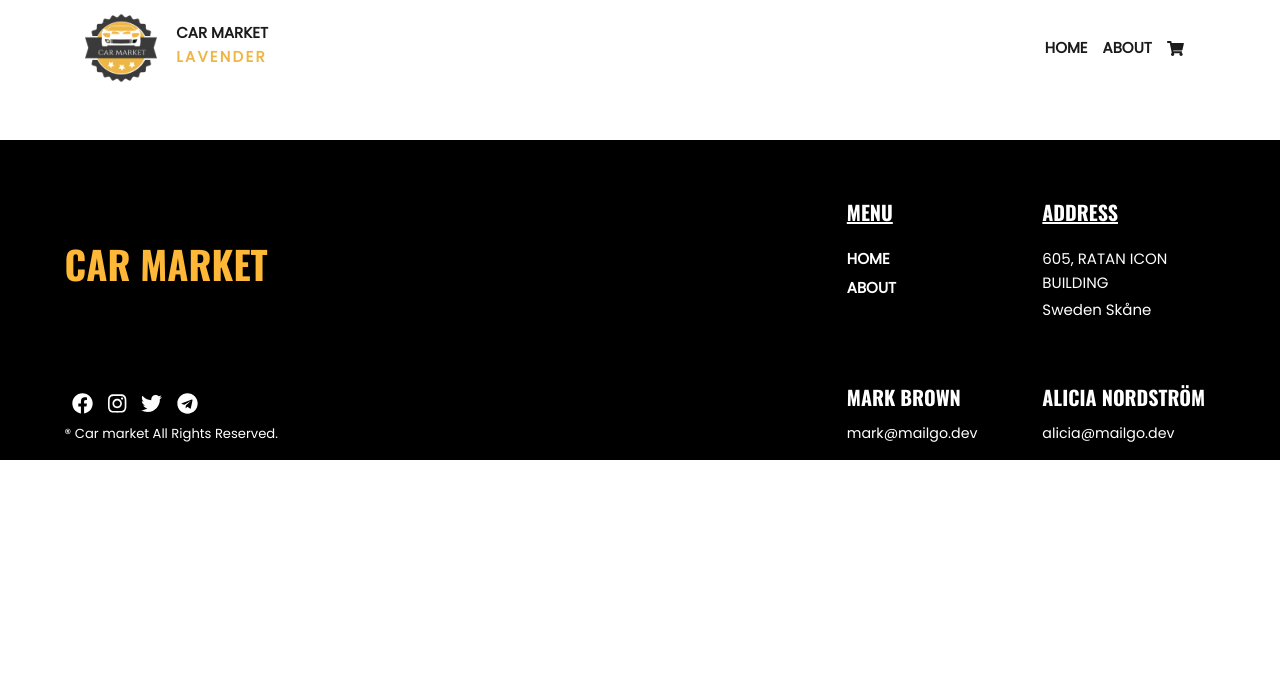
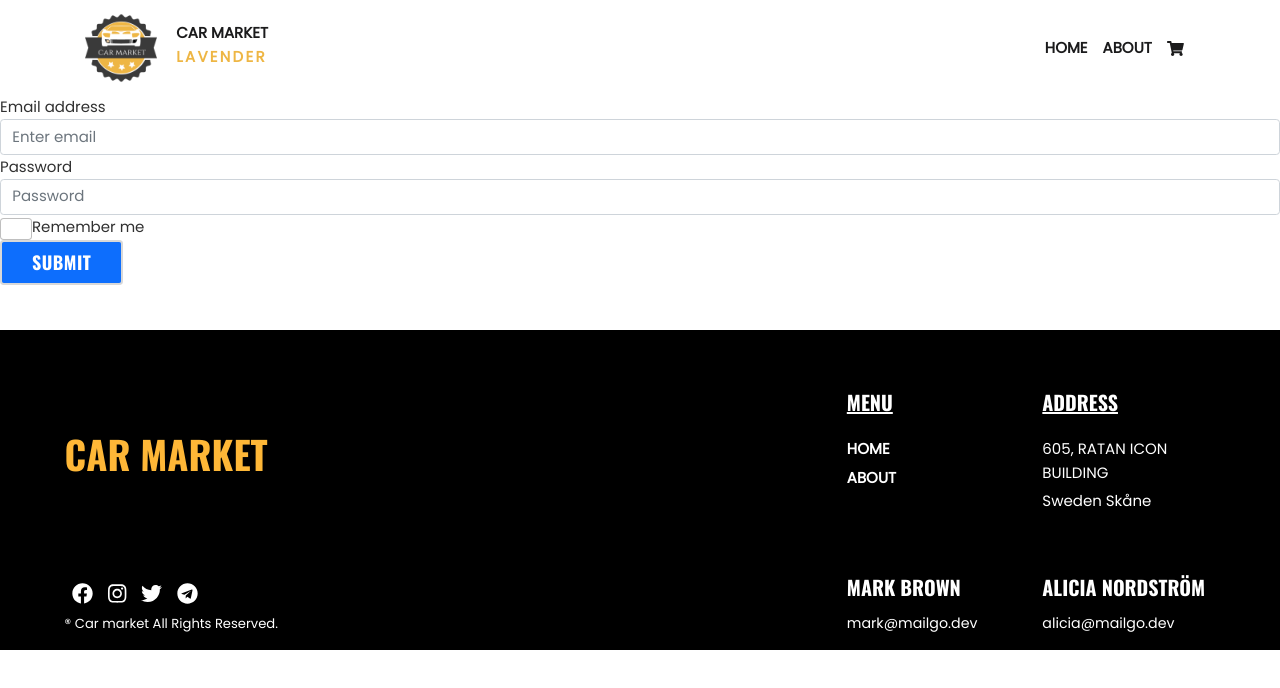
Before and after one commit to SvitlanaRybakova/Bilshop-Lavender, a React (Create React App) app: page /login in a window 1280 px wide. Shown: the top 688 px of the page. Built offline with nearby package versions, Linux system fonts and the light colour scheme.

Commit message:
added LogIn page

```diff
--- a/src/App.js
+++ b/src/App.js
@@ -10,6 +10,7 @@ import Footer from "./components/Footer";
 import ShopCartContextProvider from './contexts/ShopCartContext'
 import Confirmation from './pages/Confirmation'
 import UserContextProvider from "./contexts/UserContext";
+import LogIn from "./pages/LogIn";
 
 function App() {
   return (
@@ -22,6 +23,8 @@ function App() {
             <Route exact path="/about" component={About} />
             <Route exact path="/shopping-cart" component={ShoppingCart} />
             <Route exact path="/cars/:vin" component={CarDetails} />
+            <Route exact path="/login" component={LogIn} />
+
 
             <UserContextProvider>
               <Route exact path="/shopping-cart/checkout" component={Checkout} />
--- a/src/components/PriceRange.js
+++ b/src/components/PriceRange.js
@@ -2,7 +2,6 @@ import React, { useContext } from "react";
 import styles from "../styles/Filter.Module.css";
 import Cars from "../json/cars.json";
 import { CarContext } from "../contexts/CarContext";
-import { Multiselect } from "multiselect-react-dropdown";
 
 function PriceRange() {
   const {
@@ -29,7 +28,7 @@ function PriceRange() {
         <div className="container">
           <div className="row d-flex align-items-center justify-content-center">
             <div className="col-md-2">
-              <label for="MinPrice"> Min price</label>
+              <label htmlFor="MinPrice"> Min price</label>
               <select
                 className="form-select"
                 aria-label="Default select example"
@@ -51,7 +50,7 @@ function PriceRange() {
             </div>
 
             <div className="col-md-2">
-              <label for="MaxPrice"> Max Priece</label>
+              <label htmlFor="MaxPrice"> Max Price</label>
 
               <select
                 className="form-select"
@@ -74,7 +73,7 @@ function PriceRange() {
             </div>
 
             <div className="col-md-2">
-              <label for="MinMiles"> Min miles</label>
+              <label htmlFor="MinMiles"> Min miles</label>
               <select
                 className="form-select"
                 aria-label="Default select example"
@@ -95,7 +94,7 @@ function PriceRange() {
               </select>
             </div>
             <div className="col-md-2">
-              <label for="MaxMiles"> Max Miles</label>
+              <label htmlFor="MaxMiles"> Max Miles</label>
               <select
                 className="form-select"
                 aria-label="Default select example"
@@ -118,7 +117,7 @@ function PriceRange() {
           </div>
           <div className="row d-flex align-items-center justify-content-center">
             <div className="col-md-2">
-              <label for="VehicleType">VehicleType</label>
+              <label htmlFor="VehicleType">VehicleType</label>
               <input
                 type="text"
                 className="form-control"
@@ -129,7 +128,7 @@ function PriceRange() {
             </div>
 
             <div className="col-md-2">
-              <label for="VehicleType">Model</label>
+              <label htmlFor="VehicleType">Model</label>
               <input
                 type="text"
                 className="form-control"
@@ -140,7 +139,7 @@ function PriceRange() {
             </div>
 
             <div className="col-md-2">
-              <label for="VehicleYear"> Year</label>
+              <label htmlFor="VehicleYear"> Year</label>
               <input
                 type="number"
                 className="form-control"
--- /dev/null
+++ b/src/pages/LogIn.js
@@ -0,0 +1,35 @@
+import React, { useState } from "react";
+import styles from "../styles/LogIn.Module.css";
+
+
+
+export default function Login() {
+    const [email, setEmail] = useState("");
+    const [password, setPassword] = useState("");
+
+
+
+    function validateForm() {
+        return email.length > 0 && password.length > 0;
+      }
+
+      function handleSubmit(event) {
+        event.preventDefault();
+      }
+
+      return (
+        <div className="form-group">
+            <label htmlFor = "exampleInputEmail1">Email address</label>
+            <input type ="email" class ="form-control" id ="exampleInputEmail1" placeholder="Enter email"></input>
+            <div className="form-group">
+             <label htmlFor="exampleInputPassword1">Password</label>
+                <input type="password" class="form-control" id="exampleInputPassword1" placeholder="Password"></input>
+          </div>
+             <div className="form-check">
+            <input type="checkbox" class="form-check-input" id="exampleCheck1"></input>
+           <label class="form-check-label" for="exampleCheck1">Remember me</label>
+          </div>
+           <button type="submit" class="btn btn-primary">Submit</button>
+         </div>
+      );
+}
--- a/src/styles/Filter.Module.css
+++ b/src/styles/Filter.Module.css
@@ -1,5 +1,6 @@
 .filtercontainer {
   margin-top: 15px;
+
 }
 
 .form-control .form-select {
```
Also changed, not shown: src/styles/LogIn.Module.css (added).
